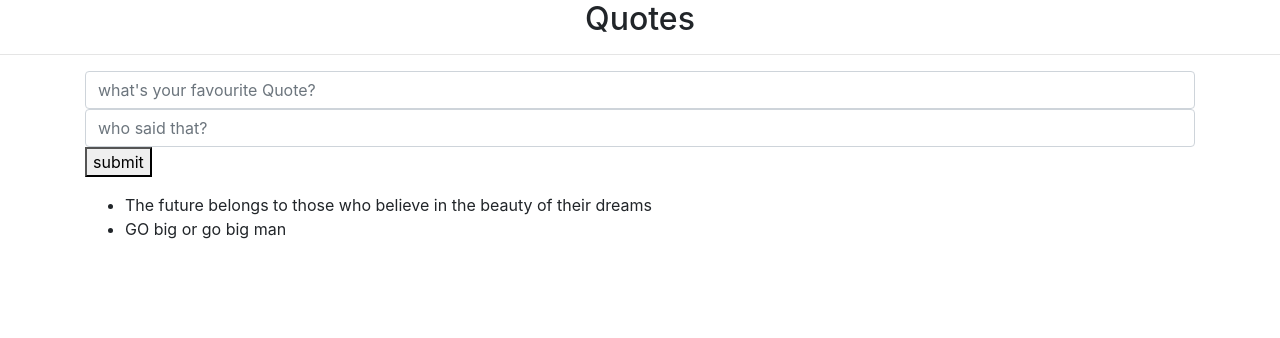
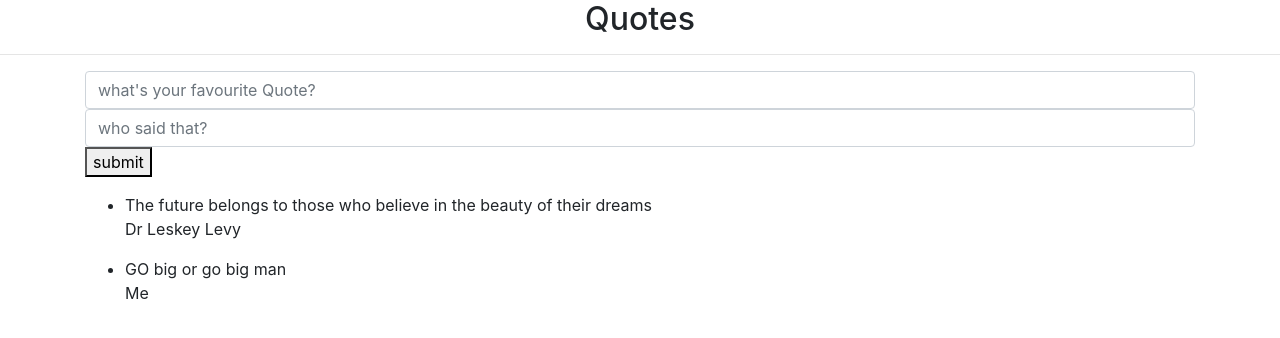
Before and after one commit to leskeylevy/Quotes, an Angular app: page / in a window 1280 px wide. Shown: the top 338 px of the page. Built offline with nearby package versions, Linux system fonts and the light colour scheme.

Commit message:
generating and defining the class constructor

```diff
--- a/src/app/quote-by/quote-by.component.html
+++ b/src/app/quote-by/quote-by.component.html
@@ -1,3 +1 @@
-<p>
-  quote-by works!
-</p>
+<p>{{quote.by}}</p>
--- a/src/app/quote-by/quote-by.component.ts
+++ b/src/app/quote-by/quote-by.component.ts
@@ -1,5 +1,5 @@
-import { Component, OnInit } from '@angular/core';
-
+import { Component, OnInit,Input } from '@angular/core';
+import{Quote} from '../quote'
 @Component({
   selector: 'app-quote-by',
   templateUrl: './quote-by.component.html',
@@ -7,6 +7,7 @@ import { Component, OnInit } from '@angular/core';
 })
 export class QuoteByComponent implements OnInit {
 
+@Input()quote:Quote;
   constructor() { }
 
   ngOnInit() {
--- a/src/app/quote.ts
+++ b/src/app/quote.ts
@@ -1,3 +1,3 @@
 export class Quote {
-constructor(public id:number,public quote:string,public by:string){}
+constructor(public id:number,public name:string,public by:string){}
 }
--- a/src/app/quotes/quotes.component.html
+++ b/src/app/quotes/quotes.component.html
@@ -9,7 +9,11 @@
   </div>
 </form>
 <ul>
-	<li *ngFor='let quote of quotes'>{{quote.quote}}</li>
+	<div *ngFor='let quote of quotes'>
+		<li>{{quote.name}}</li>
+		<app-quote-by [quote]='quote'></app-quote-by>
+	</div>
+
 </ul>
 
 </div>
```
